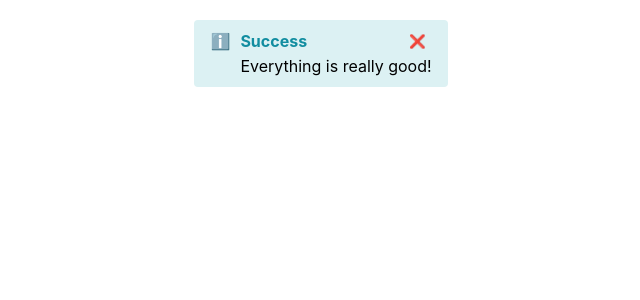
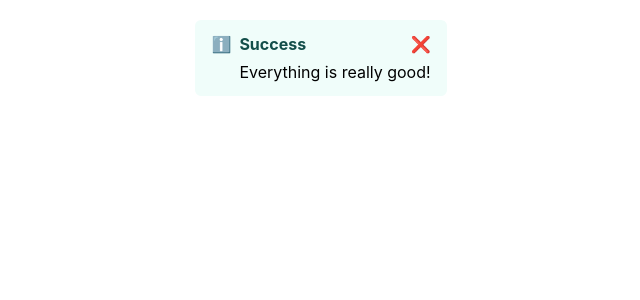
Before and after one commit to farooq-teqniqly/oreilly-learn-react, a React (Create React App) app in the folder myapp/: page / in a window 1280 px wide. Shown: the top 300 px of the page, without its empty margins (319-959 px from the left). Built offline with nearby package versions, Linux system fonts and the light colour scheme.

Commit message:
Tailwind CSS

```diff
--- a/myapp/package.json
+++ b/myapp/package.json
@@ -44,8 +44,11 @@
     ]
   },
   "devDependencies": {
+    "autoprefixer": "^10.4.16",
     "eslint-config-prettier": "^8.5.0",
     "eslint-plugin-prettier": "^4.0.0",
-    "prettier": "^2.7.1"
+    "postcss": "^8.4.32",
+    "prettier": "^2.7.1",
+    "tailwindcss": "^3.4.0"
   }
 }
--- /dev/null
+++ b/myapp/postcss.config.js
@@ -0,0 +1,6 @@
+module.exports = {
+  plugins: {
+    tailwindcss: {},
+    autoprefixer: {},
+  },
+}
--- a/myapp/src/Alert.tsx
+++ b/myapp/src/Alert.tsx
@@ -1,7 +1,4 @@
-/** @jsxImportSource @emotion/react */
-import { css } from "@emotion/react";
 import { useState } from "react";
-import { styles } from "./AlertStyles";
 
 type Props = {
   type?: "information" | "warning";
@@ -23,18 +20,26 @@
     }
   }
   return (
-    <div css={[styles.alertContainer, styles.alertText(type)]}>
-      <div css={styles.alertHeader}>
+    <div
+      className={`inline-flex flex-col text-left px-4 py-3 rounded-md border-1 border-transparent ${
+        type === "warning" ? "text-amber-900" : "text-teal-900"
+      } ${type === "warning" ? "bg-amber-50" : "bg-teal-50"}`}
+    >
+      <div className="flex items-center mb-1">
         <span
-          css={styles.alertIcon}
+          className="w-7"
           role="img"
           aria-label={type === "warning" ? "Warning" : "Information"}
         >
           {type === "warning" ? "⚠" : "ℹ️"}
         </span>
-        <span css={styles.headingText}>{heading}</span>
+        <span className="font-bold">{heading}</span>
         {closable && (
-          <button css={styles.alertCloseButton} aria-label="Close" onClick={handleCloseClick}>
+          <button
+            className="border-none bg-transparent ml-auto cursor-pointer"
+            aria-label="Close"
+            onClick={handleCloseClick}
+          >
             <span role="img" aria-label="Close">
               ❌
             </span>
@@ -42,7 +47,7 @@
         )}
       </div>
 
-      <div css={styles.alertContent}>{children}</div>
+      <div className="ml-7 text-black">{children}</div>
     </div>
   );
 }
--- /dev/null
+++ b/myapp/tailwind.config.js
@@ -0,0 +1,8 @@
+/** @type {import('tailwindcss').Config} */
+module.exports = {
+  content: ["./src/**/*.{js,jsx,ts,tsx}"],
+  theme: {
+    extend: {},
+  },
+  plugins: [],
+};
```
Also changed, not shown: myapp/src/index.css (+7 -5 lines), 1 other file (tests, documents, lock files or other folders).
